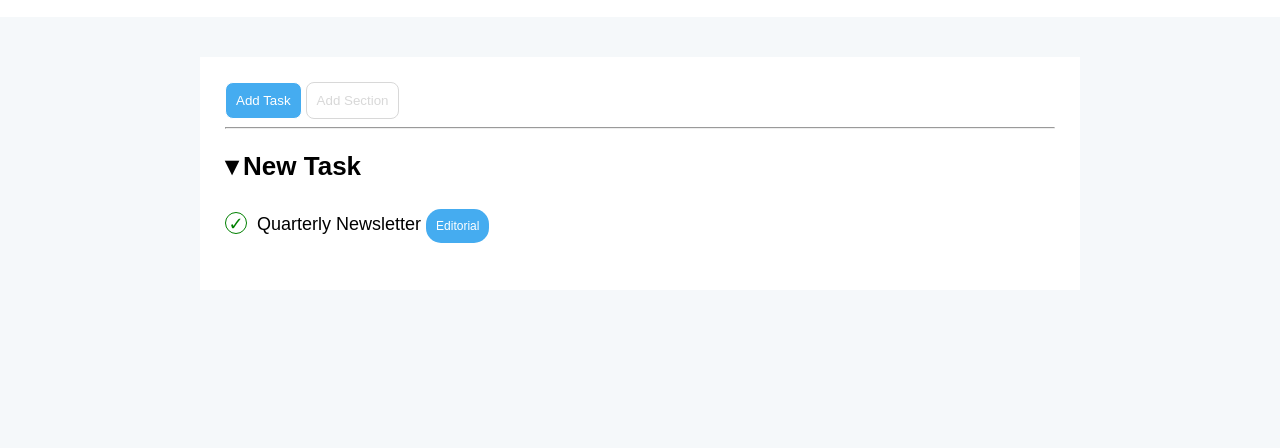
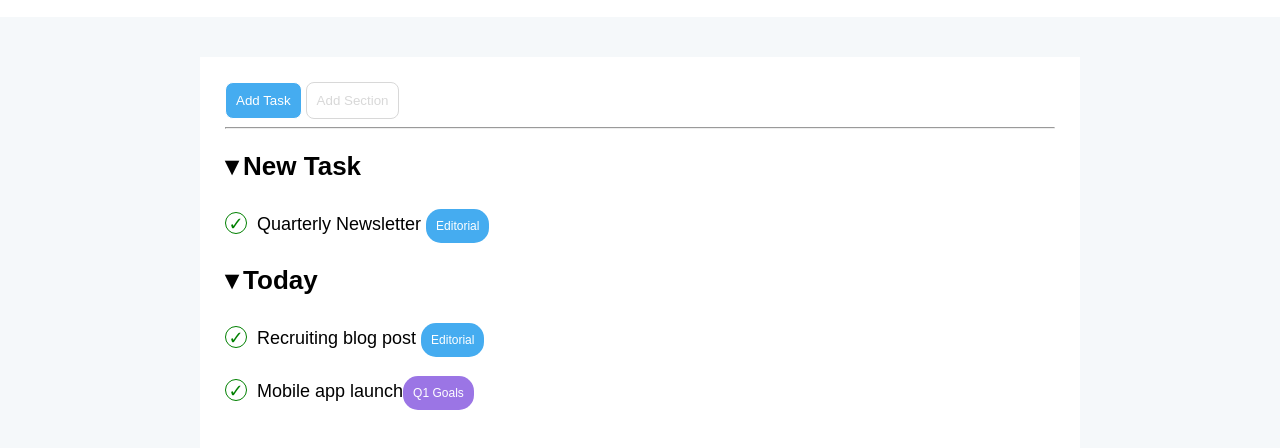
Before and after one commit to Aloconsole/html-css-toboolist, a plain HTML site: page index.html in a window 1280 px wide. Shown: the part 134-582 px from the top of the page. Drawn offline with Linux system fonts and the light colour scheme.

Commit message:
inizio seconda parte delle task

```diff
--- a/index.html
+++ b/index.html
@@ -1,5 +1,5 @@
 <!DOCTYPE html>
-<html lang="en">
+<html lang="it">
   <head>
     <meta charset="UTF-8" />
     <meta name="viewport" content="width=device-width, initial-scale=1.0" />
@@ -37,8 +37,18 @@
                             <li><span class="symbol">&#x2713;</span>Quarterly Newsletter <label class="category-label">Editorial</label></li>
                         </ul>
                     </div>
+                </div>
 
+                 <div class="task-section">
+                    <h2 class="section-title"><span class="triangle">&#x25BE;</span>Today</h2>
+                    <div class="task-item">
+                        <ul>
+                            <li><span class="symbol">&#x2713;</span>Recruiting blog post <label class="category-label">Editorial</label></li>
+                            <li><span class="symbol">&#x2713;</span>Mobile app launch<label class="category-label goal">Q1 Goals</label></li>
+                        </ul>
+                    </div>
                 </div>
+            </div>
         </section>
     </main>
 
```
